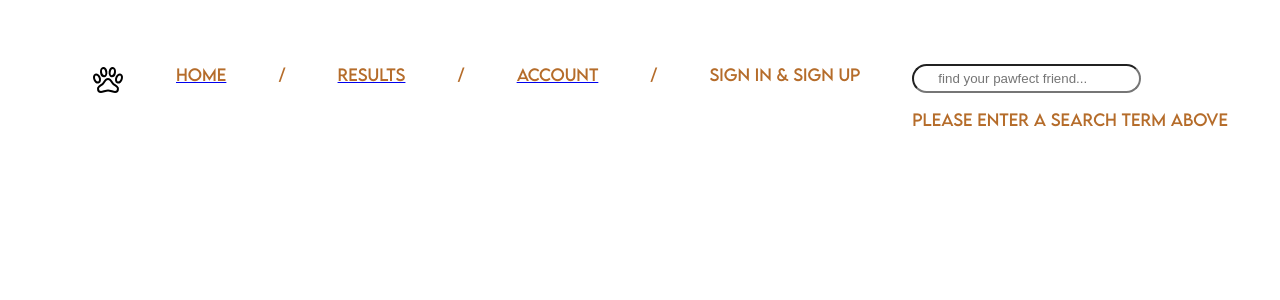
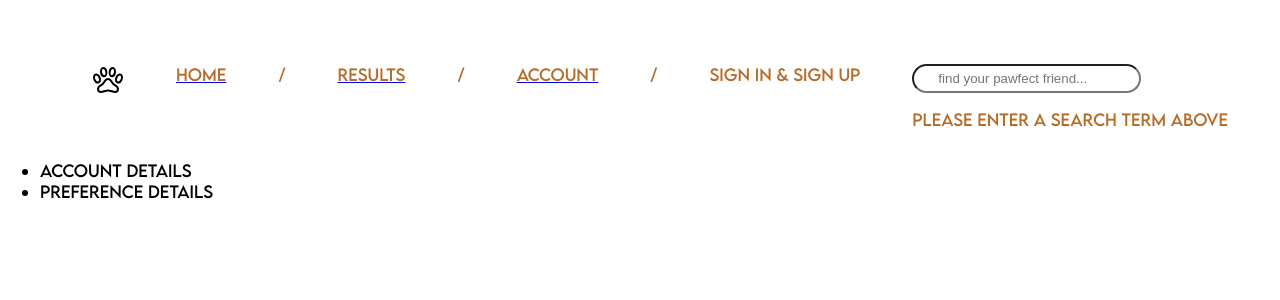
Before and after one commit to felixlaii/pawfinder, a React (Create React App) app in the folder client/: page /account in a window 1280 px wide. Shown: the top 300 px of the page. Built offline with nearby package versions, Linux system fonts and the light colour scheme.

Commit message:
created account page

```diff
--- a/client/src/App.js
+++ b/client/src/App.js
@@ -7,6 +7,7 @@
 import SearchBar from './components/SearchBar/SearchBar'
 import Gallery from './components/GalleryList/GalleryList.jsx'
 import GalleryListItem from './components/GalleryListItem/GalleryListItem'
+import AccountPage from './pages/AccountPage/AccountPage'
 
 function App() {
     return (
@@ -19,6 +20,7 @@
                     <Route path="/search" component={SearchBar} />
                     <Route path="/search/:searchQuery" component={Gallery} />
                     <Route path="/gallery" component={GalleryListItem} />
+                    <Route path="/account" component={AccountPage} />
 
 
 
--- /dev/null
+++ b/client/src/pages/AccountPage/AccountPage.jsx
@@ -0,0 +1,17 @@
+import React, { Component } from 'react'
+
+export default class AccountPage extends Component {
+    render() {
+        return (
+            <div className="account-page">
+                <nav className="account-page__nav">
+                    <ul className="account-page__list">
+                        <li className="account-page__item">Account Details</li>
+                        <li className="account-page__item">Preference Details</li>
+                    </ul>
+                </nav>
+
+            </div>
+        )
+    }
+}
```
Also changed, not shown: client/src/components/AccountNav/AccountNav.jsx (added, +11 -0 lines), 1 other file (tests, documents, lock files or other folders).
